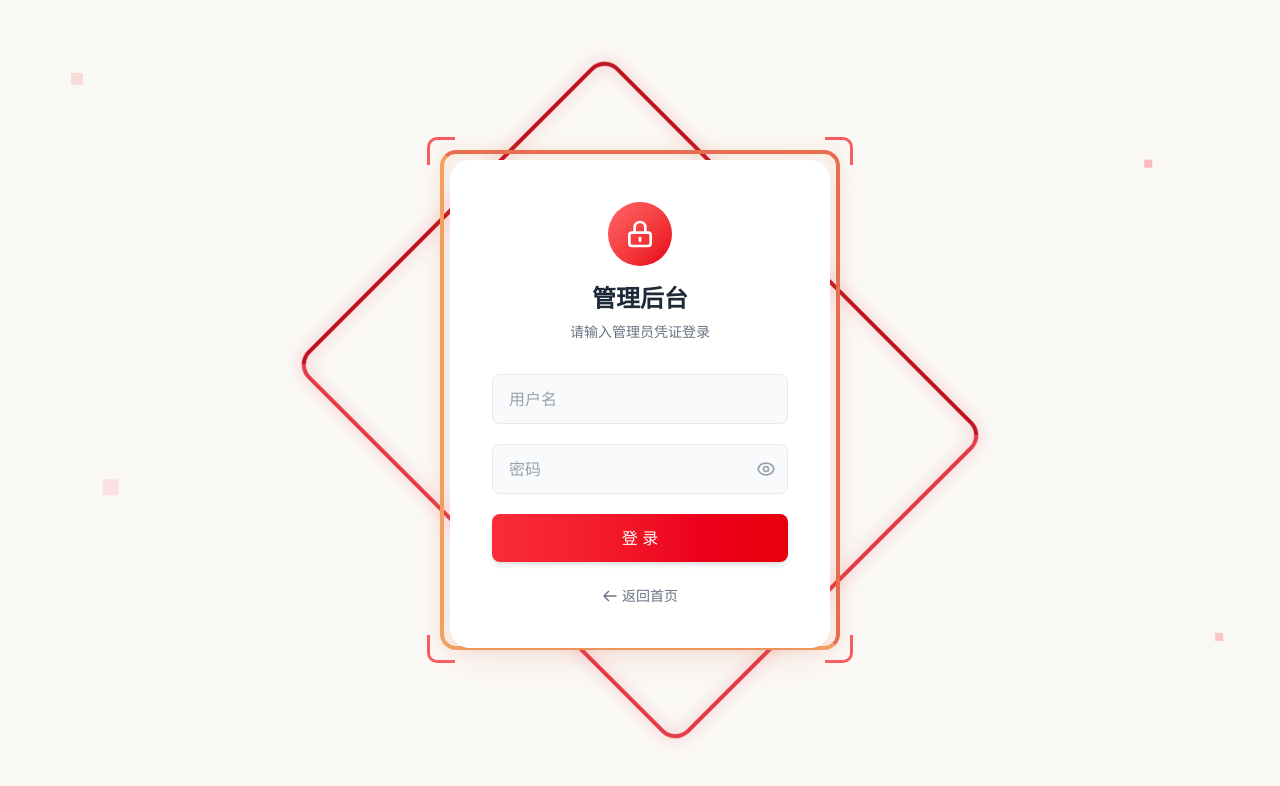
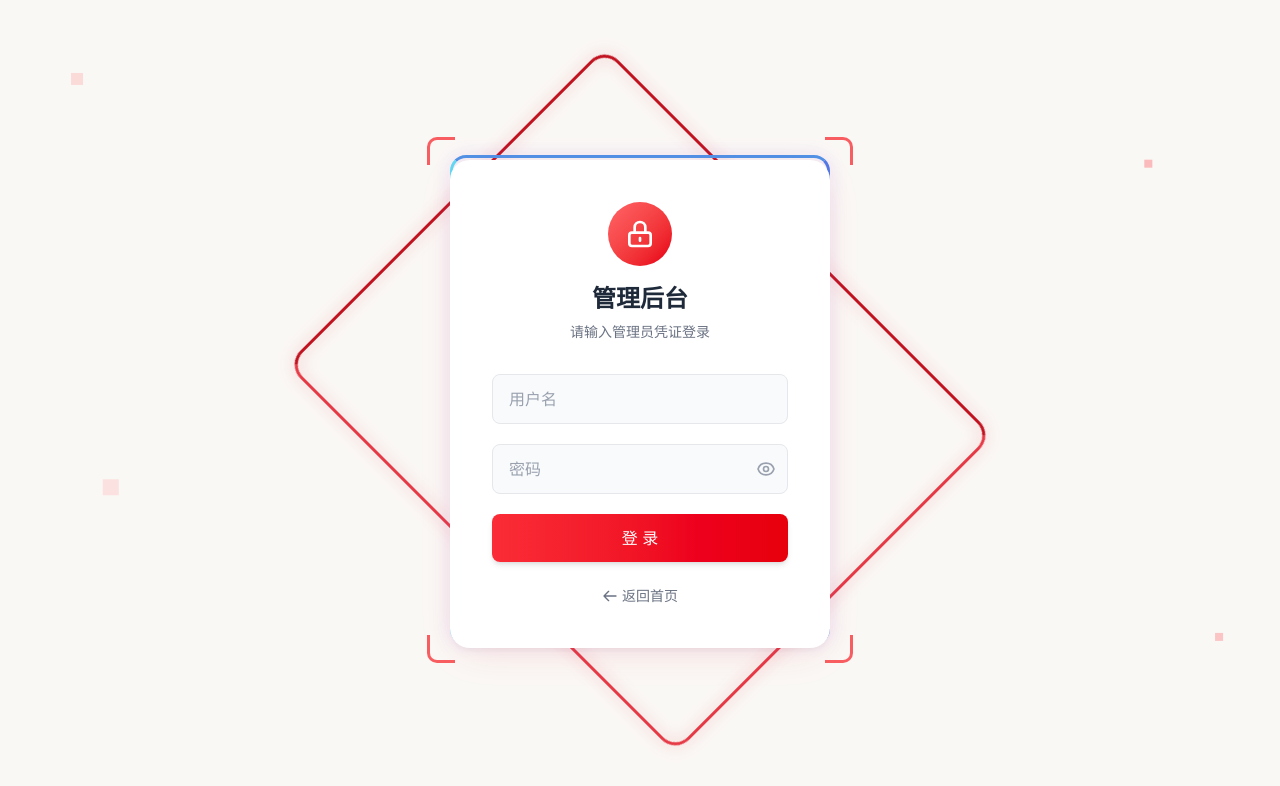
Before and after one commit to yanmo18/my-portfolio, a Vue app: page /login in a window 1280 px wide. Shown: the top 786 px of the page. Built offline with nearby package versions, Linux system fonts and the light colour scheme.

Commit message:
style: 调整登录页边框尺寸和颜色，优化视觉效果

```diff
--- a/src/views/Login.vue
+++ b/src/views/Login.vue
@@ -4,6 +4,7 @@
     @mousemove="handleMouseMove"
     ref="containerRef"
   >
+  <!-- 最外层 容器，@mousemove 监听鼠标移动事件,ref绑定一个引用，方便获取元素信息 -->
     <!-- 动态边框背景 -->
     <div class="login-wrapper">
       <div
@@ -204,9 +205,9 @@ onUnmounted(() => {
 .border-frame::before {
   content: '';
   position: absolute;
-  width: 440px;
-  height: 540px;
-  border: 4px solid transparent;
+  width: 450px;
+  height: 550px;
+  border: 3px solid transparent;
   border-top-color: #e63946;
   border-right-color: #e63946;
   border-bottom-color: #c1121f;
@@ -220,16 +221,16 @@ onUnmounted(() => {
 .border-frame::after {
   content: '';
   position: absolute;
-  width: 400px;
-  height: 500px;
-  border: 4px solid transparent;
-  border-top-color: #f4a261;
-  border-right-color: #f4a261;
-  border-bottom-color: #e76f51;
-  border-left-color: #e76f51;
+  width: 380px;
+  height: 490px;
+  border: 3px solid transparent;
+  border-top-color: #61d4f4;
+  border-right-color: #61d9f4;
+  border-bottom-color: #5192e7;
+  border-left-color: #5179e7;
   border-radius: 16px;
   animation: rotateInner 15s linear infinite reverse;
-  filter: drop-shadow(0 0 8px rgba(244, 162, 97, 0.4));
+  filter: drop-shadow(0 0 8px rgba(166, 97, 244, 0.4));
 }
 
 @keyframes rotateOuter {
```
